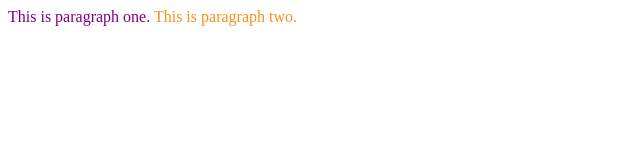
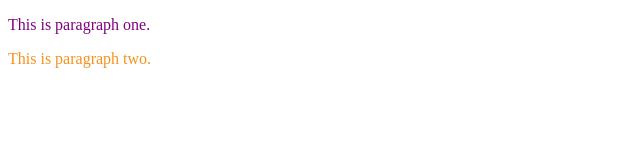
Before and after one commit to Ddenney2/HTML_CSS_Projects, a plain HTML site: page Basic_HTML_and_Javascript_1/Basic_HTML_1.html in a window 1280 px wide. Shown: the whole page, without its empty margins (0-640 px from the left). Drawn offline with Linux system fonts and the light colour scheme.

Commit message:
Paragraphs
Added two paragraph tags.

```diff
--- a/Basic_HTML_and_Javascript_1/Basic_HTML_1.html
+++ b/Basic_HTML_and_Javascript_1/Basic_HTML_1.html
@@ -2,7 +2,7 @@
 <html>
 <script src="Basic_JavaScript_1.js"></script>
  <body>
-   <font color="purple">This is paragraph one.</font>
-   <font color="F6911D">This is paragraph two.</font>
+  <p><font color="purple">This is paragraph one.</font></p>
+  <p><font color="F6911D">This is paragraph two.</font></p>
   </body>
 </html>
```
